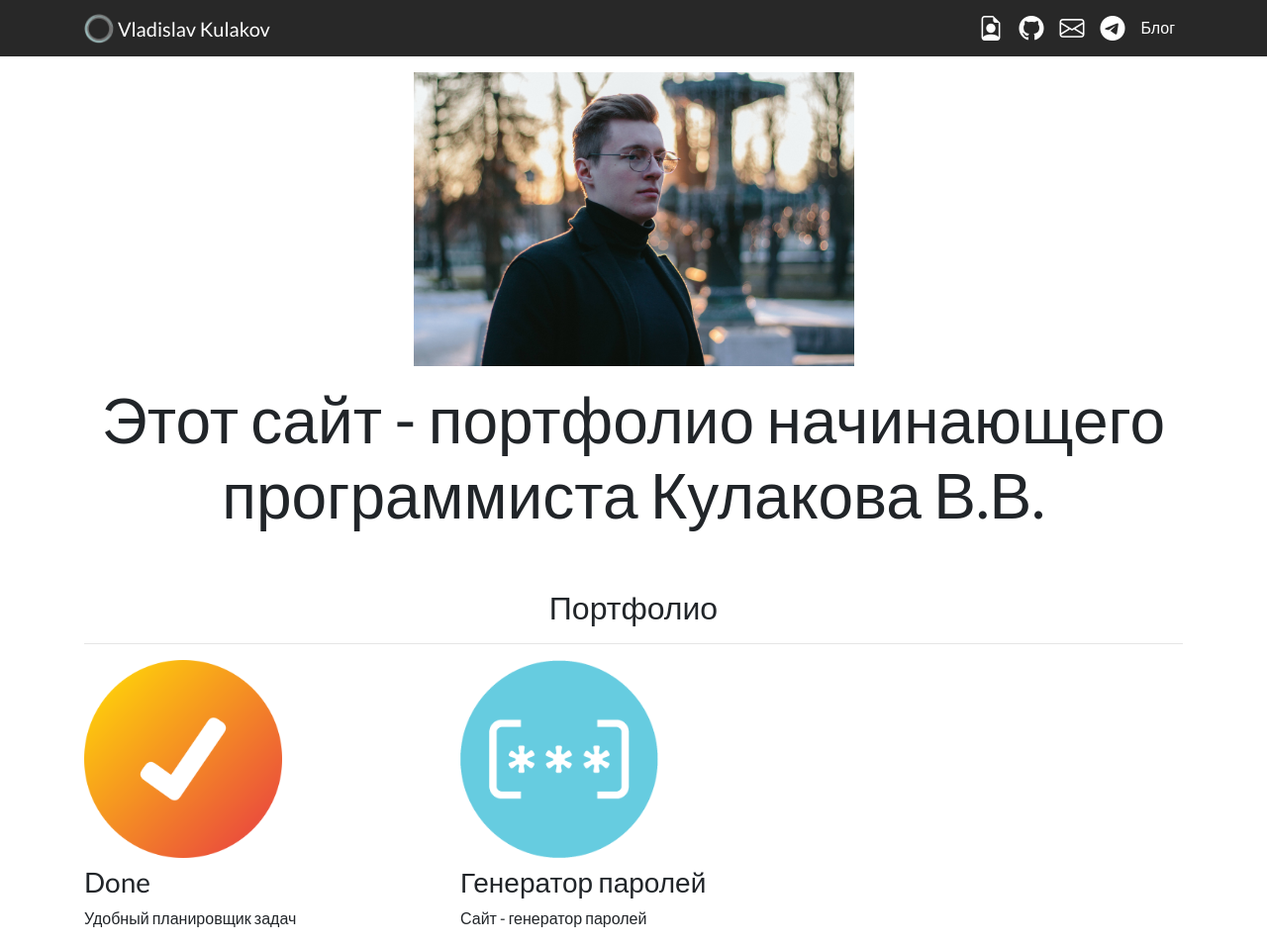
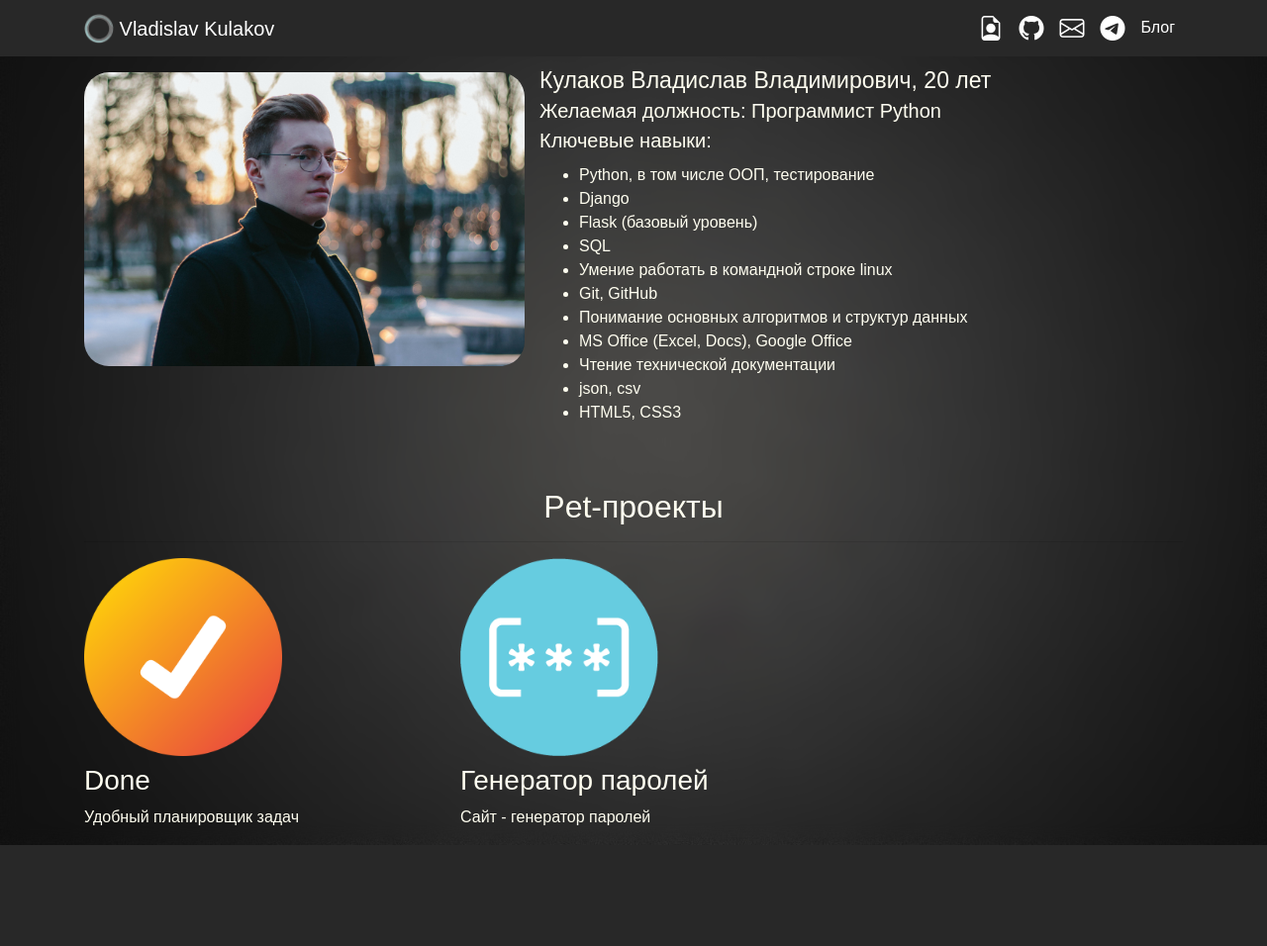
Before and after one commit to VladissKul/django-personal_portfolio, a Django app: page / in a window 1280 px wide. Shown: the whole page at 99% size. After the commit the page ends 854 px from the top, so only its background shows below. Run offline with Django 4.2, Linux system fonts and the light colour scheme; data comes from the database, SQL or seed files in the repository; both versions use the stored data as it was after the commit; some libraries are stand-ins or nearby versions.

Commit message:
in portfolio

```diff
--- a/portfolio/static/portfolio/custom.css
+++ b/portfolio/static/portfolio/custom.css
@@ -4,12 +4,6 @@
 
 .navbar-nav .nav-link:hover {
     color: rgba(255,0,0,.5) !important;
-}
-
-
-body {
-    font-family: 'Lato', sans-serif;
-    #background: url("/static/portfolio/abs.png") 50% 0 no-repeat fixed;
 }
 
 #blogtitle {
@@ -29,3 +23,18 @@ body {
 {
     color:white;
 }
+
+body
+{
+    background-image: url(bg.jpg);
+    backdrop-filter: blur(10px);
+    color: #fffef0;
+    font-family: 'Ubuntu', sans-serif;
+
+.img-fluid {
+    border-radius: 20px;
+}
+
+.text-description {
+    color: #fffef0;
+}
--- a/portfolio/templates/portfolio/base.html
+++ b/portfolio/templates/portfolio/base.html
@@ -32,7 +32,7 @@
       <div class="collapse navbar-collapse text-center" id="navbarNav">
         <ul class="navbar-nav ml-auto">
           <li class="nav-item">
-            <a class="nav-link" href="{% static "portfolio/resume.pdf" %}"><i class="bi-file-earmark-person" style="font-size:25px" title="Портфолио"></i></a>
+            <a class="nav-link" href="{% static "portfolio/resume.pdf" %}"><i class="bi-file-earmark-person" style="font-size:25px" title="Резюме"></i></a>
           </li>
           <li class="nav-item">
             <a class="nav-link" href="https://github.com/VladissKul" target="_blank"><i class="bi-github" style="font-size:25px" title="GitHub"></i></a>
--- a/portfolio/templates/portfolio/home.html
+++ b/portfolio/templates/portfolio/home.html
@@ -2,19 +2,31 @@
 {% load static %}
 {% block content %}
 
-<div class="row justify-content-center my-3">
+<div class="row justify-content-left my-3">
     <div class="col-5">
-        <img src="{% static 'portfolio/IMG_0372.jpg' %}" class="img-fluid">
+        <img src="{% static 'portfolio/IMG_0372.jpg' %}" class="img-fluid" style="border-radius: 25px">
+    </div>
+    <div class="text-description">
+        <p class="font-weight" style="font-size: 23px; line-height:70%">Кулаков Владислав Владимирович, 20 лет</p>
+        <p class="font-weight" style="font-size: 20px; line-height:70%">Желаемая должность: Программист Python</p>
+        <p class="font-weight" style="font-size: 20px; line-height:70%">Ключевые навыки:</p>
+           <ul>
+             <li>Python, в том числе ООП, тестирование</li>
+             <li>Django</li>
+               <li>Flask (базовый уровень)</li>
+             <li>SQL</li>
+             <li>Умение работать в командной строке linux</li>
+             <li>Git, GitHub</li>
+             <li>Понимание основных алгоритмов и структур данных</li>
+             <li>MS Office (Excel, Docs), Google Office</li>
+             <li>Чтение технической документации</li>
+             <li>json, csv</li>
+               <li>HTML5, CSS3</li>
+        </ul>
     </div>
 </div>
 
-<div class="row justify-content-center mb-3">
-    <div class="col-md-12 text-center">
-        <h1 id="hometext" class="font-weight">Этот сайт - портфолио начинающего программиста Кулакова В.В.</h1>
-    </div>
-</div>
-
-<h2 class="mt-5 text-center">Портфолио</h2>
+<h2 class="mt-5 text-center">Pet-проекты</h2>
 <hr>
 <div class="row">
     {% for project in projects %}
```
Also changed, not shown: db.sqlite3, media/portfolio/images/generator.png (added), portfolio/static/portfolio/bg.jpg (added).
